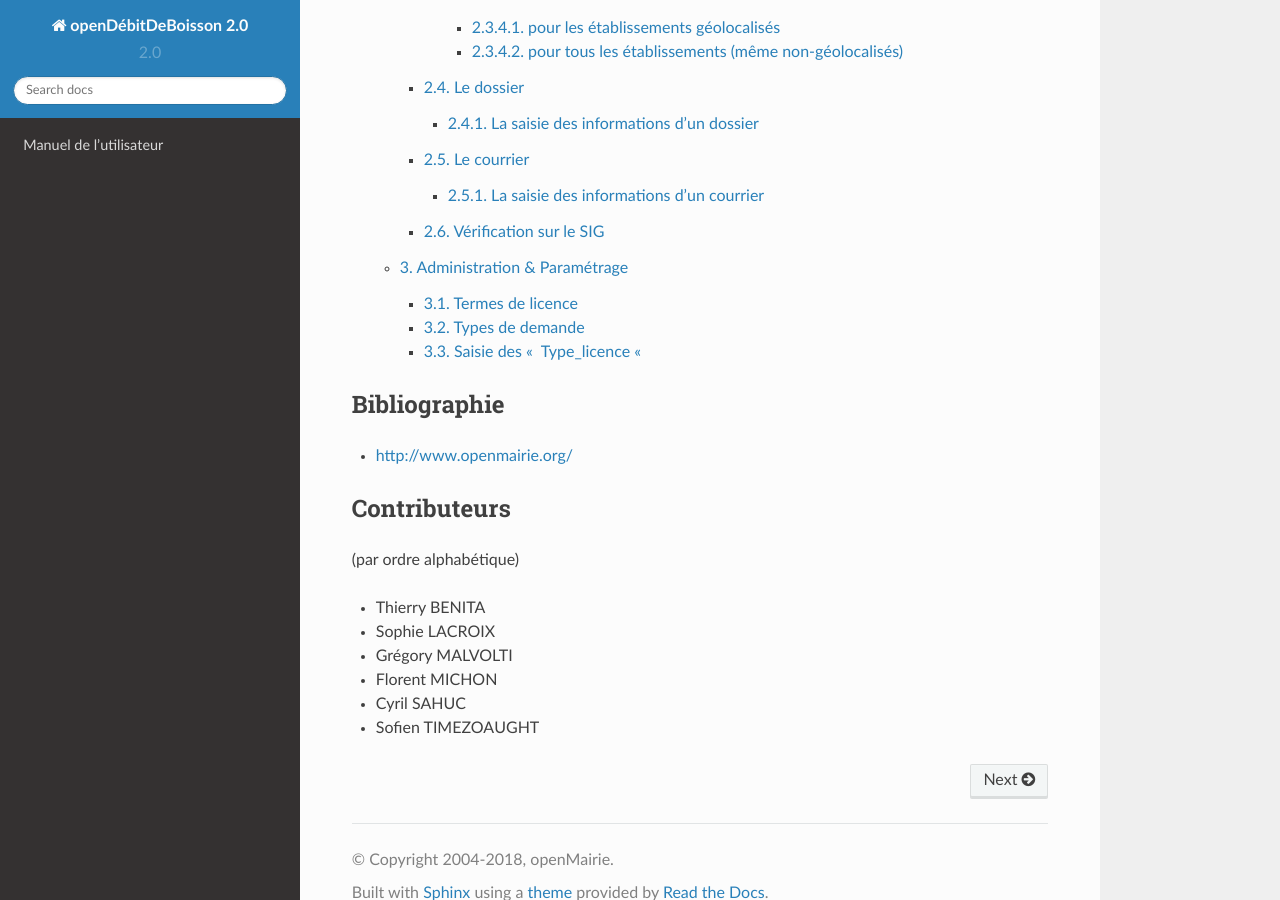
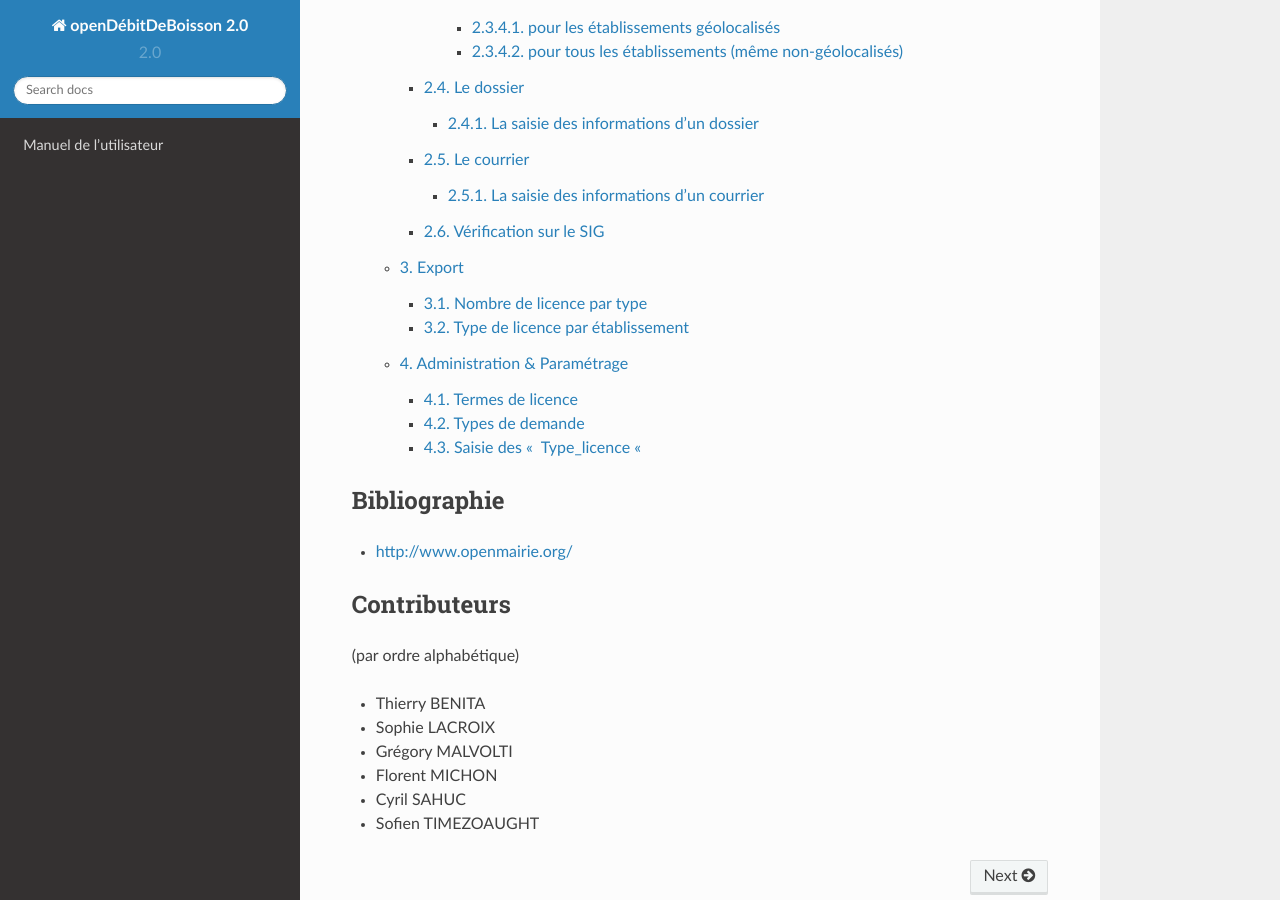
Before and after one commit to Acidburn0zzz/opendebitdeboisson-documentation, a Sphinx documentation site: the page built from source/index.rst, in a window 1280 px wide and 900 px high, scrolled down 1885 px. Built offline with Sphinx 7.4.7 and the Read the Docs theme 2.0.0, drawn with Linux system fonts in a browser that asks for light colours; some of the changed lines change nothing that is shown.

Commit message:
* Ajout des exports statistiques

```diff
--- /dev/null
+++ b/source/manuel_utilisateur/export/index.rst
@@ -0,0 +1,41 @@
+.. _export:
+
+######
+Export
+######
+
+.. _nombre_licence_par_type:
+
+**************************
+Nombre de licence par type
+**************************
+
+Affiche le nombre de licence permanente par type.
+
+* Nom de la reqmo : *statistiques_licences_par_type*
+* Champs affichés :
+    * type_licence : liste des types de licence
+    * nombre_licence : nombre de licence par type
+* Aucun choix de champ à afficher n’est proposé.
+* Filtre : terme permanente
+* Trie : par le libellé des types de licence
+
+.. _licence_type_par_etablissement:
+
+*********************************
+Type de licence par établissement
+*********************************
+
+Affiche la liste des types de demande de licence par établissement.
+
+* Nom de la reqmo : *statistiques_licence_type_par_etablissement*
+* Champs affichés :
+    * liste_etablissement : liste des établissements
+    * type_licence_libelle : liste des types de licence
+* Choix d'affichage sur les champs :
+    * liste_etablissement
+* Filtre :
+    * terme permanente
+    * terme temporaire
+    * terme liée à un terrain de sport
+* Trie : par le libellé des types de licence
--- a/source/manuel_utilisateur/index.rst
+++ b/source/manuel_utilisateur/index.rst
@@ -10,4 +10,5 @@ Manuel de l'utilisateur
 
     ergonomie/index.rst
     instruction/index.rst
+    export/index.rst
     administration/index.rst
```
